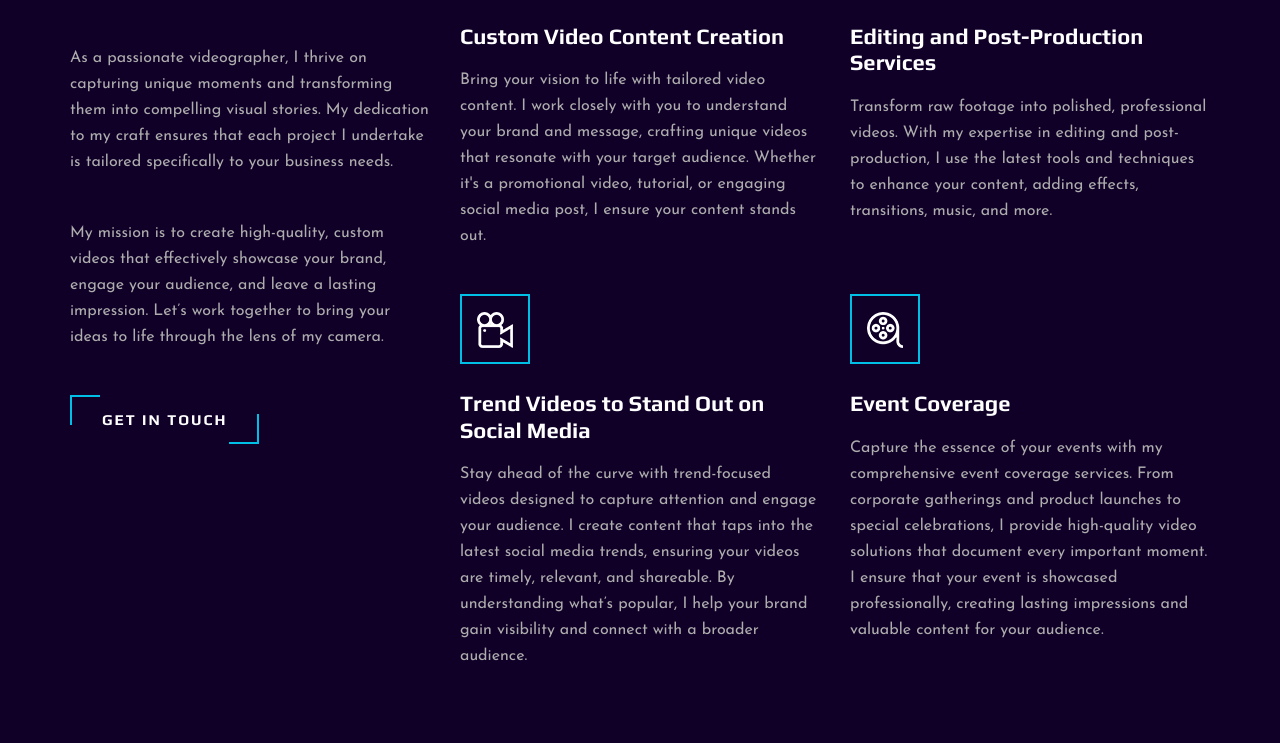
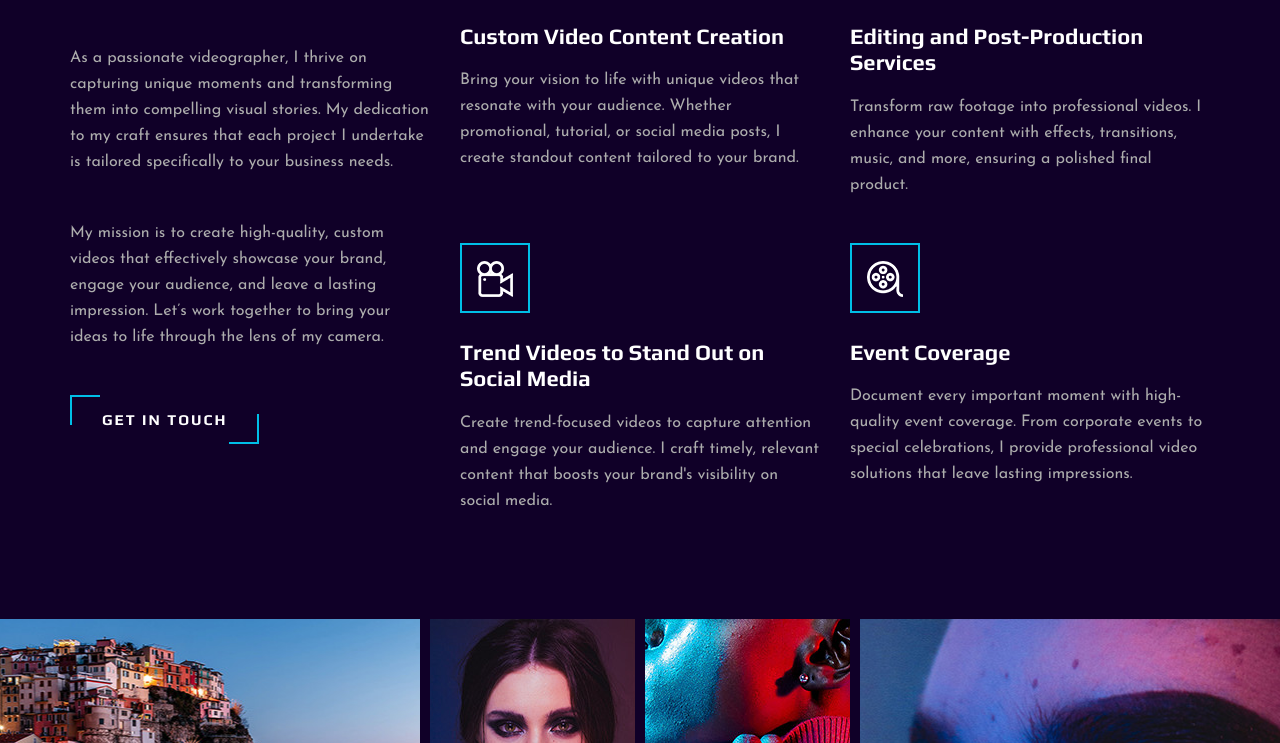
Before and after one commit to luiza-gal/luiza-videography, a plain HTML site: page index.html in a window 1280 px wide. Shown: the part 867-1610 px from the top of the page. Drawn offline with Linux system fonts and the light colour scheme.

Commit message:
Edit text

```diff
--- a/index.html
+++ b/index.html
@@ -154,12 +154,10 @@
                   </div>
                   <h4>Custom Video Content Creation</h4>
                   <p>
-                    Bring your vision to life with tailored video content. I
-                    work closely with you to understand your brand and message,
-                    crafting unique videos that resonate with your target
-                    audience. Whether it's a promotional video, tutorial, or
-                    engaging social media post, I ensure your content stands
-                    out.
+                    Bring your vision to life with unique videos that resonate
+                    with your audience. Whether promotional, tutorial, or social
+                    media posts, I create standout content tailored to your
+                    brand.
                   </p>
                 </div>
               </div>
@@ -170,10 +168,9 @@
                   </div>
                   <h4>Editing and Post-Production Services</h4>
                   <p>
-                    Transform raw footage into polished, professional videos.
-                    With my expertise in editing and post-production, I use the
-                    latest tools and techniques to enhance your content, adding
-                    effects, transitions, music, and more.
+                    Transform raw footage into professional videos. I enhance
+                    your content with effects, transitions, music, and more,
+                    ensuring a polished final product.
                   </p>
                 </div>
               </div>
@@ -184,12 +181,9 @@
                   </div>
                   <h4>Trend Videos to Stand Out on Social Media</h4>
                   <p>
-                    Stay ahead of the curve with trend-focused videos designed
-                    to capture attention and engage your audience. I create
-                    content that taps into the latest social media trends,
-                    ensuring your videos are timely, relevant, and shareable. By
-                    understanding what’s popular, I help your brand gain
-                    visibility and connect with a broader audience.
+                    Create trend-focused videos to capture attention and engage
+                    your audience. I craft timely, relevant content that boosts
+                    your brand's visibility on social media.
                   </p>
                 </div>
               </div>
@@ -200,13 +194,10 @@
                   </div>
                   <h4>Event Coverage</h4>
                   <p>
-                    Capture the essence of your events with my comprehensive
-                    event coverage services. From corporate gatherings and
-                    product launches to special celebrations, I provide
-                    high-quality video solutions that document every important
-                    moment. I ensure that your event is showcased
-                    professionally, creating lasting impressions and valuable
-                    content for your audience.
+                    Document every important moment with high-quality event
+                    coverage. From corporate events to special celebrations, I
+                    provide professional video solutions that leave lasting
+                    impressions.
                   </p>
                 </div>
               </div>
```
